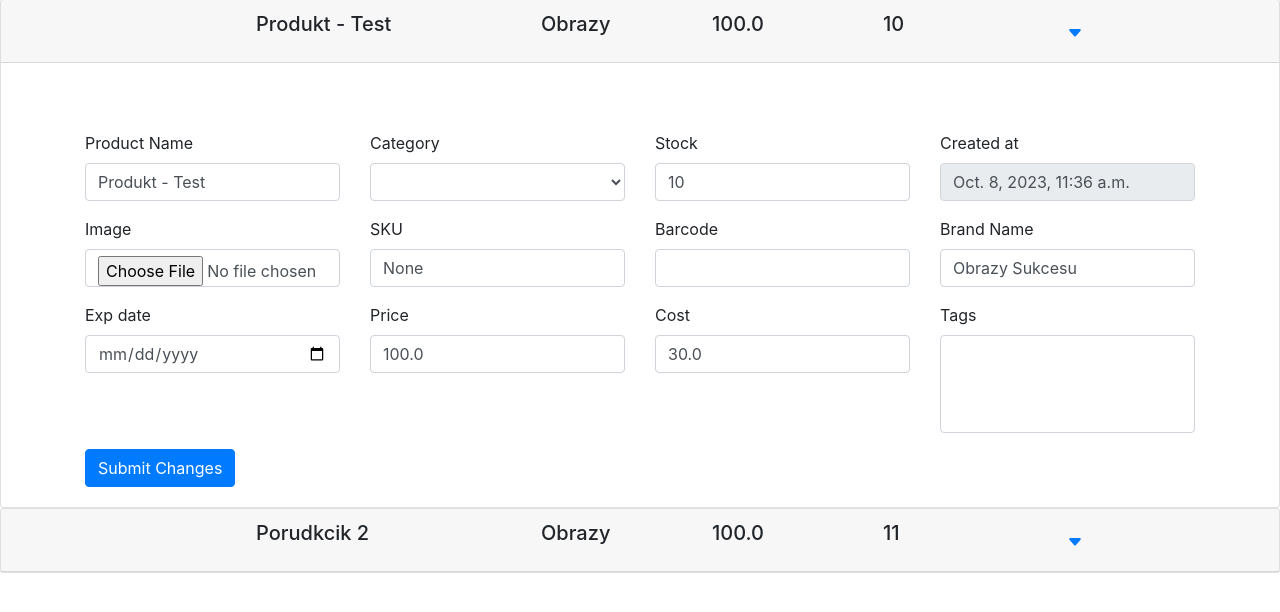
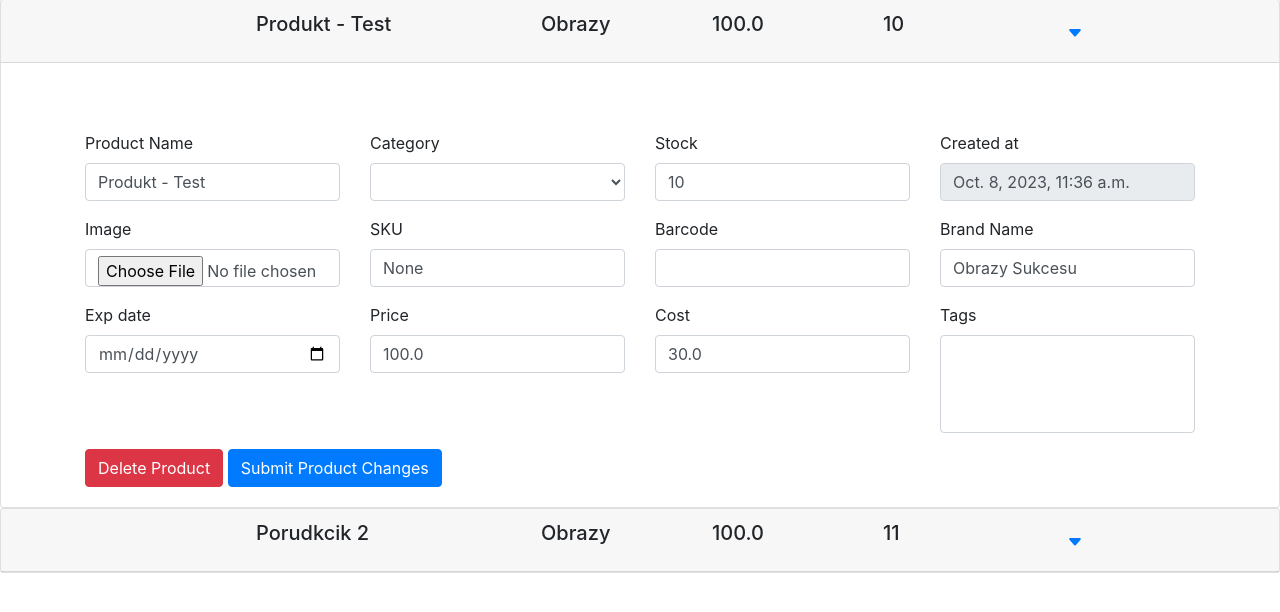
Before and after one commit to MichalskiWiktor/InventoryManagementSystem, a Django app: page / in a window 1280 px wide, after a click that opens the changed part. Shown: the part 57-669 px from the top of the page. Run offline with Django 4.2, Linux system fonts and the light colour scheme; a user stored in the database is signed in; data comes from the database, SQL or seed files in the repository; both versions use the stored data as it was after the commit; lists and menus that the app fills with data are empty; some libraries are stand-ins or nearby versions.

Commit message:
new product form

```diff
--- a/inventory/templates/inventory/list.html
+++ b/inventory/templates/inventory/list.html
@@ -98,7 +98,8 @@
                               </select>
                           </div>
                         </div>
-                        <button type="submit" class="btn btn-primary">Submit Changes</button>
+                        <a href="{% url 'delete_product' product.id %}"><button type="button" class="btn btn-danger">Delete Product</button></a>
+                        <button type="submit" class="btn btn-primary">Submit Product Changes</button>
                     </form>
                 </div>
                 </div>
--- a/inventory/urls.py
+++ b/inventory/urls.py
@@ -6,4 +6,6 @@ urlpatterns = [
     path("login/", views.login_page, name="login"),
     path("register/", views.register_page, name="register"),
     path("logout/", views.logout_page, name="logout"),
+    path("add/", views.add_product, name="add_product"),
+    path("delete/<str:pk>/", views.delete_product, name="delete_product"),
 ]
--- a/inventory/views.py
+++ b/inventory/views.py
@@ -2,7 +2,7 @@ from django.shortcuts import render, redirect
 from django.contrib.auth.decorators import login_required
 from django.contrib.auth import authenticate, login, logout
 from .models import Product
-from .forms import CreateUserForm, LoginUserForm
+from .forms import CreateUserForm, LoginUserForm, CreateProductForm
 
 @login_required(login_url="login")
 def home_page(request):
@@ -36,3 +36,27 @@ def register_page(request):
 def logout_page(request):
     logout(request)
     return redirect("login")
+
+def add_product(request):
+    # When user will be creating new Product types to add products faster this will be done dynamically
+    available_fields = ['name', 'category', 'stock', 'sku', 'barcode']
+    form = CreateProductForm(request.POST or None)
+
+    # if request.method == "POST" and form.is_valid():
+    #     pass
+    #     # Obsłuż zapisywanie danych z formularza
+
+    return render(request, 'inventory/new_product.html', {'form': form, 'available_fields': available_fields})
+
+
+# def update_product(request, pk):
+#     obj = Product.objects.get(pk=pk)
+#     form = NewItemForm(request.POST or None, instance=obj)
+#     if form.is_valid():
+#         form.save() # save method can create new object or update and existing one
+#     return redirect("home")
+
+
+def delete_product(request, pk):
+    Product.objects.filter(id=pk).delete()
+    return redirect("home")
```
Also changed, not shown: inventory/forms.py (+12 -0 lines), inventory/templates/inventory/new_product.html (added, +18 -0 lines), db.sqlite3.
